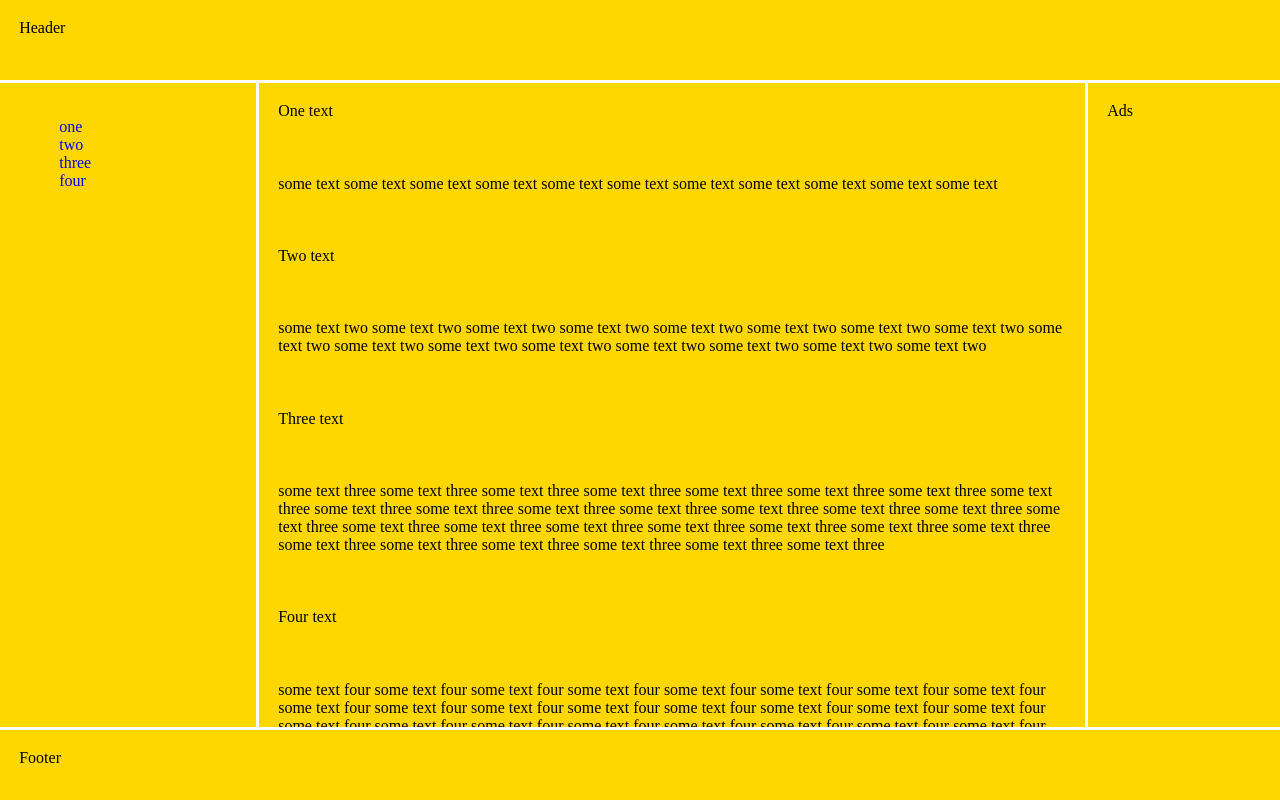
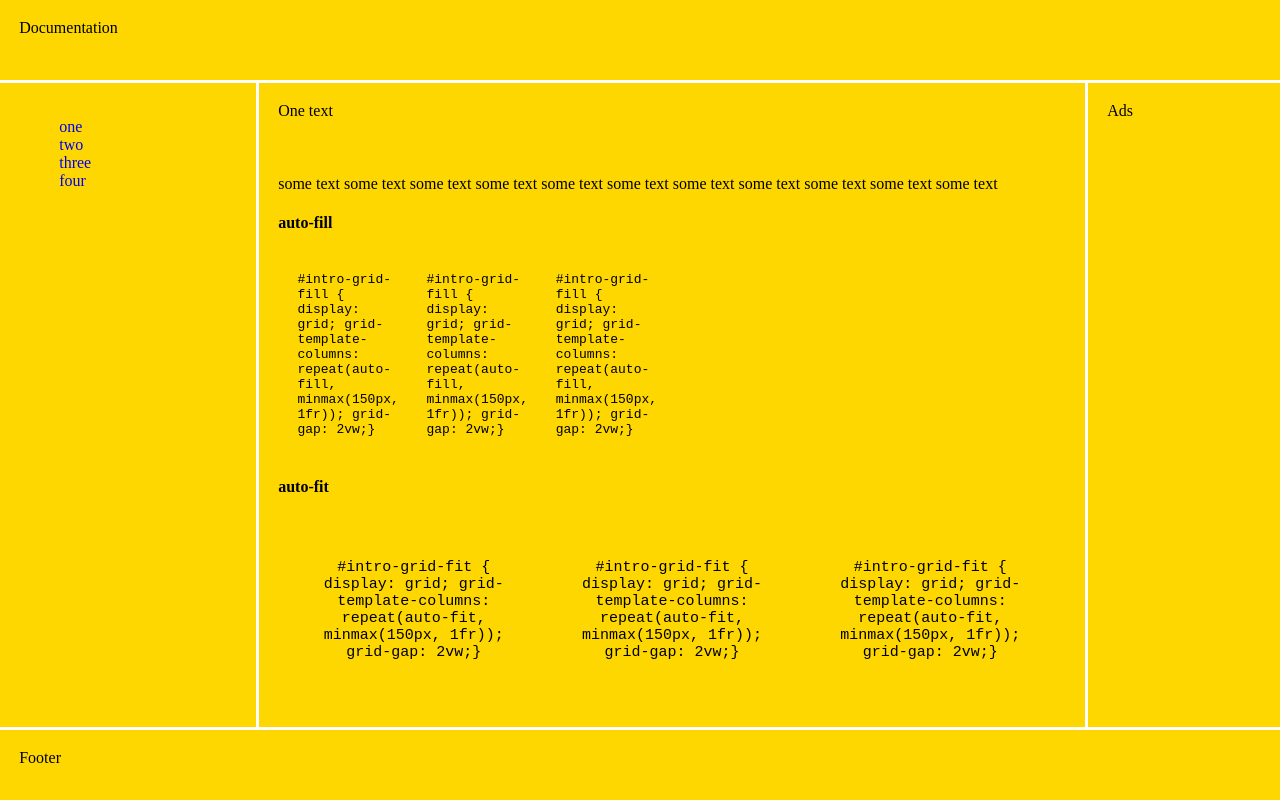
Before and after one commit to buhtig-sudo/CSS-Grid-Tutorial, a website built with Vite: page index.html in a window 1280 px wide. Built offline with nearby package versions, Linux system fonts and the light colour scheme.

Commit message:
"Initial commit"

```diff
--- a/index.html
+++ b/index.html
@@ -8,7 +8,7 @@
 <title>Example</title>
 </head>
 <body>
-  <header id="pageHeader">Header</header>
+  <header id="pageHeader">Documentation</header>
   <article id="mainArticle">
     <section id="one">
         <header>One text</header>
@@ -25,7 +25,39 @@
             some text
             some text
             some text
-            </p>
+           <h1>auto-fill</h1>
+ <div id="intro-grid-fill">
+
+  <code> #intro-grid-fill {
+  display: grid;
+  grid-template-columns: repeat(auto-fill, minmax(150px, 1fr));
+  grid-gap: 2vw;}</code>
+  <code> #intro-grid-fill {
+  display: grid;
+  grid-template-columns: repeat(auto-fill, minmax(150px, 1fr));
+  grid-gap: 2vw;}</code>
+  <code> #intro-grid-fill {
+  display: grid;
+  grid-template-columns: repeat(auto-fill, minmax(150px, 1fr));
+  grid-gap: 2vw;}</code>
+  </div>
+           <h1>auto-fit</h1>
+ <div id="intro-grid-fit">
+
+  <code> #intro-grid-fit {
+  display: grid;
+  grid-template-columns: repeat(auto-fit, minmax(150px, 1fr));
+  grid-gap: 2vw;}</code>
+  <code> #intro-grid-fit {
+  display: grid;
+  grid-template-columns: repeat(auto-fit, minmax(150px, 1fr));
+  grid-gap: 2vw;}</code>
+  <code> #intro-grid-fit {
+  display: grid;
+  grid-template-columns: repeat(auto-fit, minmax(150px, 1fr));
+  grid-gap: 2vw;}</code>
+  </div>
+
         </article>
         </section>
          <section id="two">
--- a/style.css
+++ b/style.css
@@ -28,7 +28,10 @@ body {
     margin-left: 30px;
   }
   #mainNav {
-    border: 3px solid black;
+    border: 3px solid yyyellow;
+
+    overflow-y: auto;
+    overflow-x: hidden;
   }
 }
 header,
@@ -66,3 +69,24 @@ div {
 #siteAds {
   grid-area: ads;
 }
+#intro-grid-fill {
+  display: grid;
+  grid-template-columns: repeat(auto-fill, minmax(100px, 1fr));
+  grid-gap: 2vw;
+}
+#intro-grid code {
+  font-size: 15px;
+  padding: 0.5em;
+  background: gold;
+  text-align: center;
+}
+#intro-grid-fit {
+  display: grid;
+  grid-template-columns: repeat(auto-fit, minmax(100px, 1fr));
+  grid-gap: 2vw;
+}
+#intro-grid-fit code {
+  font-size: 15px;
+  padding: 1.5em;
+  text-align: center;
+}
```
